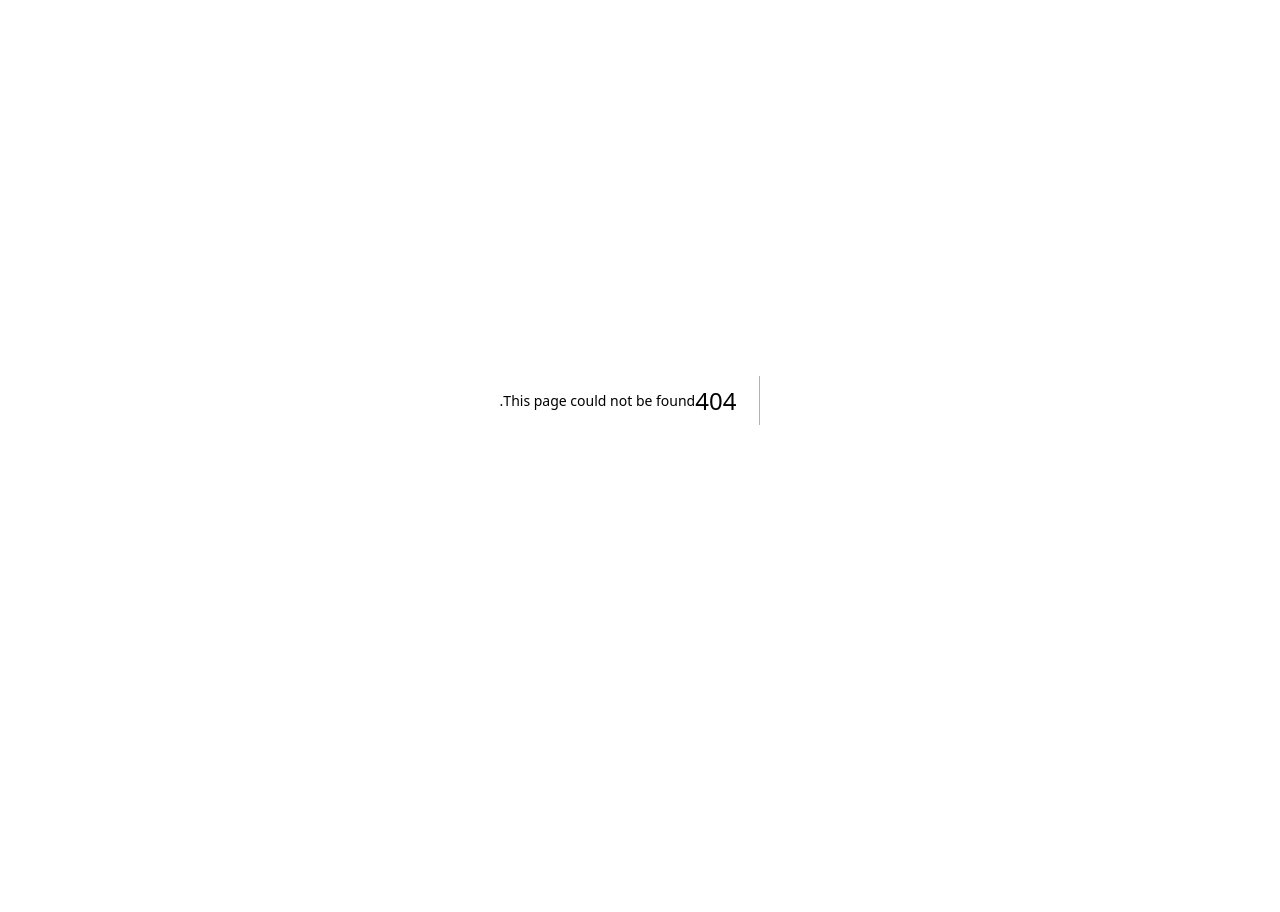
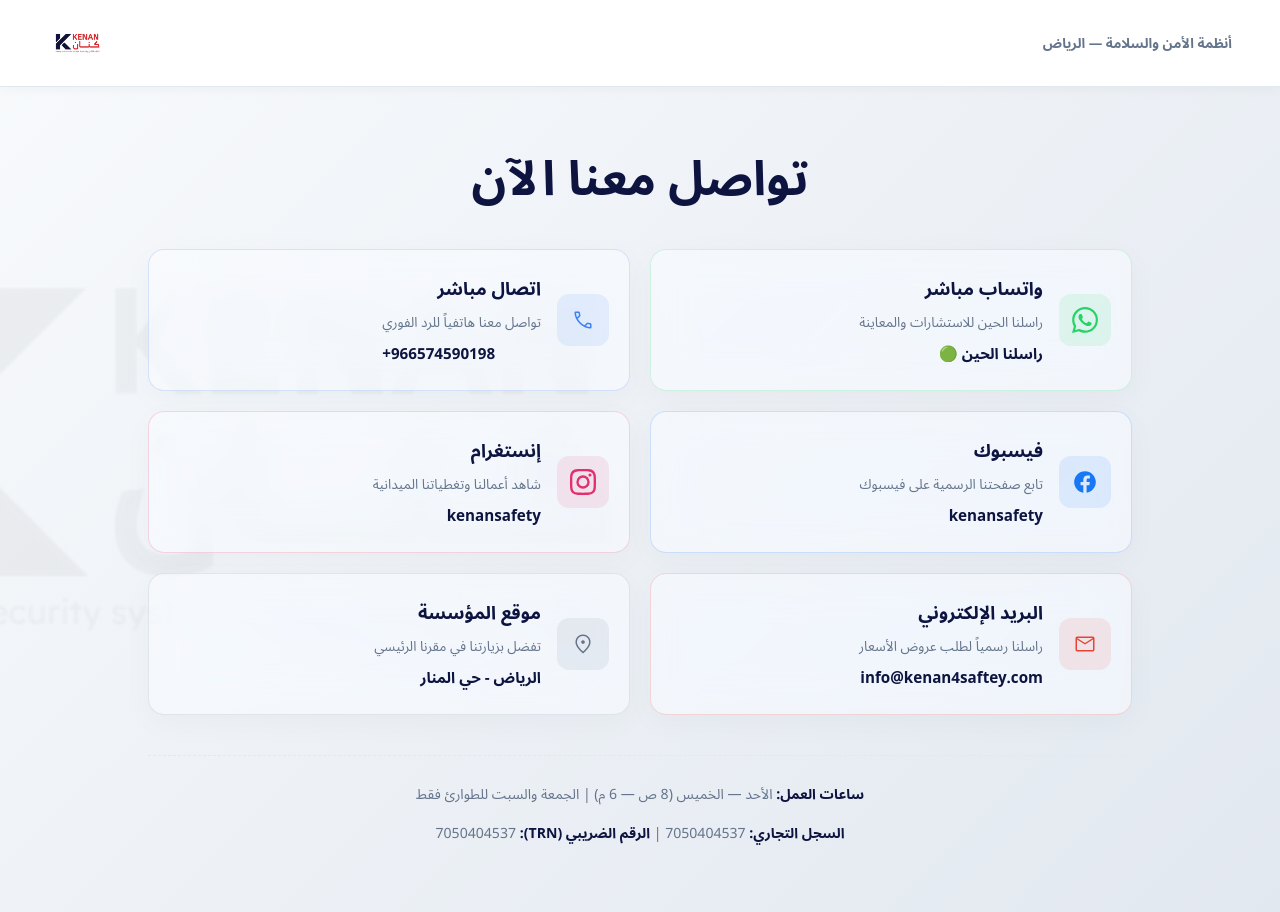
Before and after one commit to mersalstore/Kenan, a Next.js app in the folder apps/frontend/: page /contact in a window 1280 px wide. Before the commit this address had no page. Before the commit the page ends 800 px from the top, so only its background shows below. Built offline with nearby package versions, Linux system fonts and the light colour scheme.

Commit message:
style: fix contact section icon colors, feat: add proper page routes for about, services, projects, showcase, and contact to prevent 404s

```diff
--- /dev/null
+++ b/apps/frontend/src/app/about/page.tsx
@@ -0,0 +1,5 @@
+import { redirect } from "next/navigation";
+
+export default function AboutPage() {
+  redirect("/#about");
+}
--- /dev/null
+++ b/apps/frontend/src/app/contact/page.tsx
@@ -0,0 +1,6 @@
+"use client";
+import { ContactPage } from "../../components/PublicSite";
+
+export default function ContactRoute() {
+  return <ContactPage />;
+}
--- a/apps/frontend/src/app/globals.css
+++ b/apps/frontend/src/app/globals.css
@@ -412,6 +412,17 @@
 .contact-detail-icon.map-icon   { background: linear-gradient(135deg, #e11d48, #be123c); box-shadow: 0 4px 12px rgba(225, 29, 72, 0.2); }
 .contact-detail-icon.reg-icon   { background: linear-gradient(135deg, #6366f1, #4338ca); box-shadow: 0 4px 12px rgba(99, 102, 241, 0.2); }
 
+.contact-detail-icon svg {
+  stroke: #ffffff !important;
+  color: #ffffff !important;
+  fill: none !important;
+}
+
+.contact-detail-icon.wa-icon svg {
+  fill: #ffffff !important;
+  stroke: none !important;
+}
+
 /* -- صندوق ساعات العمل -- */
 .contact-hours-box {
   background: rgba(255, 255, 255, 0.6);
--- /dev/null
+++ b/apps/frontend/src/app/projects/page.tsx
@@ -0,0 +1,5 @@
+import { redirect } from "next/navigation";
+
+export default function ProjectsPage() {
+  redirect("/#projects");
+}
--- /dev/null
+++ b/apps/frontend/src/app/services/page.tsx
@@ -0,0 +1,5 @@
+import { redirect } from "next/navigation";
+
+export default function ServicesPage() {
+  redirect("/#services");
+}
--- /dev/null
+++ b/apps/frontend/src/app/showcase/page.tsx
@@ -0,0 +1,5 @@
+import { redirect } from "next/navigation";
+
+export default function ShowcasePage() {
+  redirect("/#showcase");
+}
```
